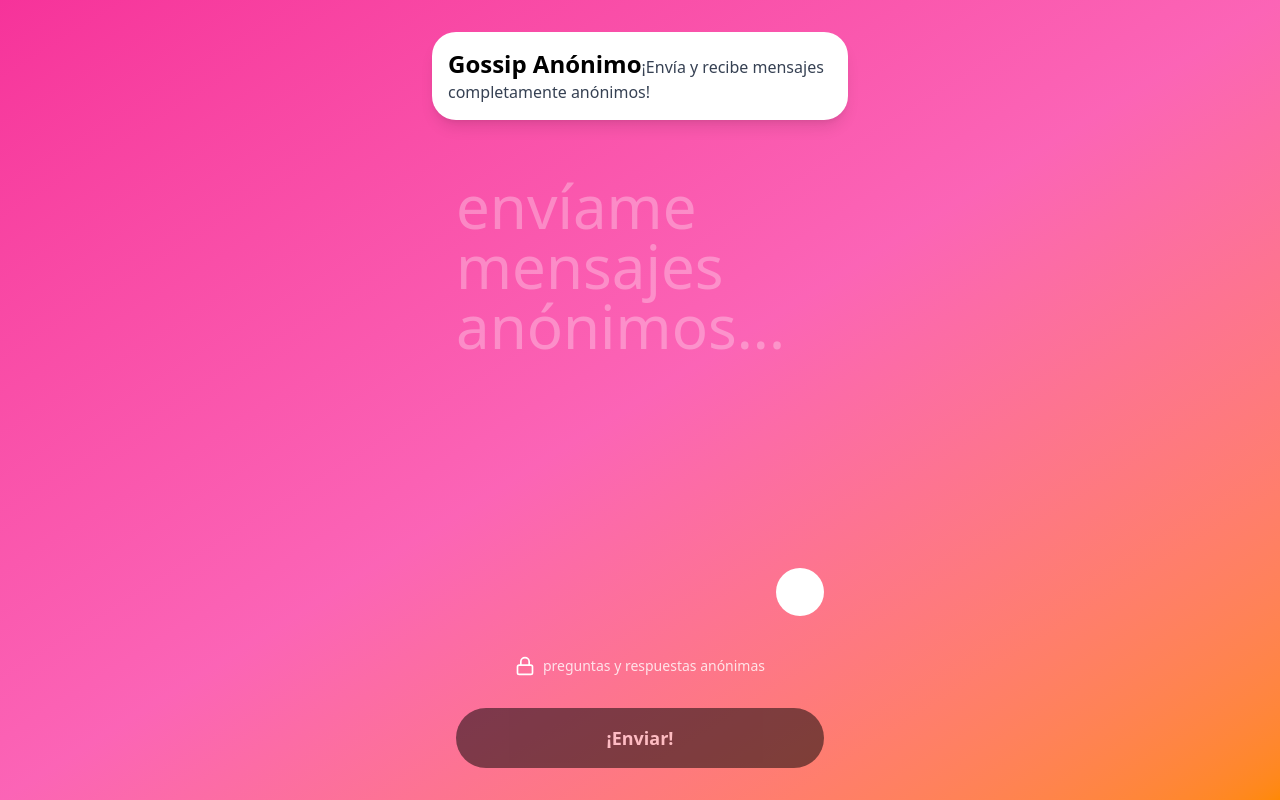
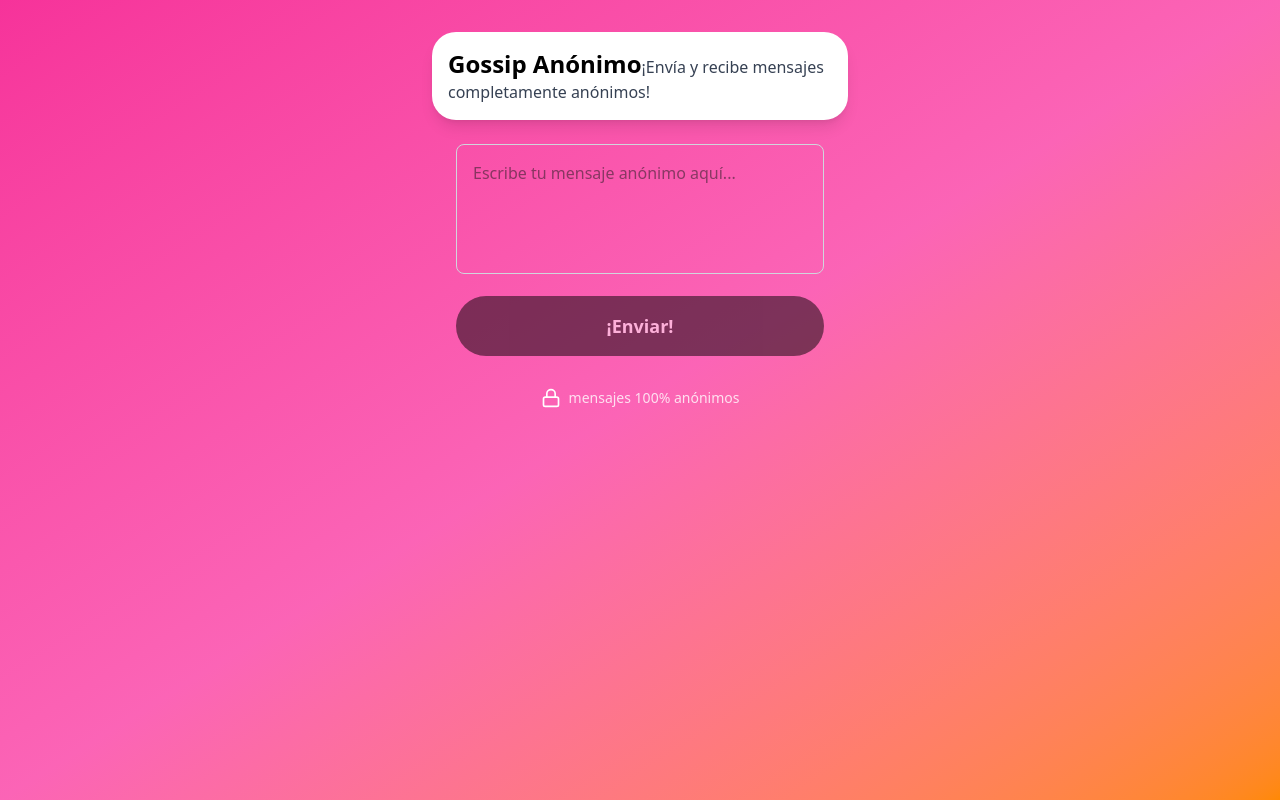
Before and after one commit to JoelChinoP/automatization-gossip, a Next.js app: page /message in a window 1280 px wide. Built offline with nearby package versions, Linux system fonts and the light colour scheme.

Commit message:
refactor: actualizar mensajes en MessagePlaceholder y PrivacyIndicator, eliminar MessagePlaceholder y useLocalStorage

```diff
--- a/src/components/molecules/MessagePlaceholder/MessagePlaceholder.tsx
+++ b/src/components/molecules/MessagePlaceholder/MessagePlaceholder.tsx
@@ -3,7 +3,7 @@ import Typography from "@/components/atoms/Typography";
 export const MessagePlaceholder: React.FC = () => (
   <div className="flex-1 flex items-center justify-center px-6 py-8">
     <Typography variant="placeholder">
-      envíame mensajes anónimos...
+      espacio para tus mensajes...
     </Typography>
   </div>
 );
--- a/src/components/molecules/MessagePlaceholder/index.ts
+++ /dev/null
@@ -1,2 +0,0 @@
-export { default } from './MessagePlaceholder';
-export { MessagePlaceholder } from './MessagePlaceholder';
--- a/src/components/molecules/PrivacyIndicator/PrivacyIndicator.tsx
+++ b/src/components/molecules/PrivacyIndicator/PrivacyIndicator.tsx
@@ -5,7 +5,7 @@ export const PrivacyIndicator: React.FC = () => (
   <div className="flex items-center justify-center space-x-2 px-6 py-4">
     <Lock className="w-5 h-5 text-white" />
     <Typography variant="caption">
-      preguntas y respuestas anónimas
+      mensajes 100% anónimos
     </Typography>
   </div>
 );
--- a/src/components/molecules/index.ts
+++ b/src/components/molecules/index.ts
@@ -1,5 +1,4 @@
 export { default as UserProfile } from './UserProfile';
-export { default as MessagePlaceholder } from './MessagePlaceholder';
 export { default as FloatingIcon } from './FloatingIcon';
 export { default as PrivacyIndicator } from './PrivacyIndicator';
 
--- a/src/components/organisms/MessageInput/MessageInput.tsx
+++ b/src/components/organisms/MessageInput/MessageInput.tsx
@@ -13,9 +13,15 @@ export const MessageInput: React.FC<MessageInputProps> = ({ onSend, className =
       setMessage('');
     }
   };
-
-  return (
+    return (
     <div className={`px-4 md:px-6 ${className}`}>
+      <textarea
+        value={message}
+        onChange={(e) => setMessage(e.target.value)}
+        className="w-full p-4 mb-4 border border-gray-300 rounded-lg resize-none focus:outline-none focus:ring-2 focus:ring-pink-500"
+        rows={4}
+        placeholder="Escribe tu mensaje anónimo aquí..."
+      />
       <Button onClick={handleSend} disabled={!message.trim()}>
         ¡Enviar!
       </Button>
--- a/src/components/templates/AnonymousOnlyLayout/AnonymousOnlyLayout.tsx
+++ b/src/components/templates/AnonymousOnlyLayout/AnonymousOnlyLayout.tsx
@@ -4,7 +4,6 @@ import {
   MessageInput
 } from '@/components/organisms';
 import {
-  MessagePlaceholder,
   FloatingIcon,
   PrivacyIndicator
 } from '@/components/molecules';
@@ -30,18 +29,14 @@ export const AnonymousOnlyLayout: React.FC<AnonymousOnlyLayoutProps> = ({
           </Typography>
         </div>
       </MessageCard>
-
-      {/* Main Content Area */}
-      <div className="flex-1 relative">
-        <MessagePlaceholder />
-        <FloatingIcon />
+      {/* Footer */}
+      <div className="space-y-4">
+        <MessageInput onSend={onSendMessage} />
+        <PrivacyIndicator />
       </div>
 
-      {/* Footer */}
-      <div className="space-y-4">
-        <PrivacyIndicator />
-        <MessageInput onSend={onSendMessage} />
-      </div>
+
+
     </div>
   </GradientBackground>
 );
--- a/src/hooks/useLocalStorage.ts
+++ /dev/null
@@ -1,30 +0,0 @@
-'use client'
-
-import { useState, useEffect } from 'react';
-
-export const useLocalStorage = <T>(key: string, initialValue: T) => {
-  const [storedValue, setStoredValue] = useState<T>(initialValue);
-
-  useEffect(() => {
-    try {
-      const item = window.localStorage.getItem(key);
-      if (item) {
-        setStoredValue(JSON.parse(item));
-      }
-    } catch (error) {
-      console.error(`Error reading localStorage key "${key}":`, error);
-    }
-  }, [key]);
-
-  const setValue = (value: T | ((val: T) => T)) => {
-    try {
-      const valueToStore = value instanceof Function ? value(storedValue) : value;
-      setStoredValue(valueToStore);
-      window.localStorage.setItem(key, JSON.stringify(valueToStore));
-    } catch (error) {
-      console.error(`Error setting localStorage key "${key}":`, error);
-    }
-  };
-
-  return [storedValue, setValue] as const;
-};
```
